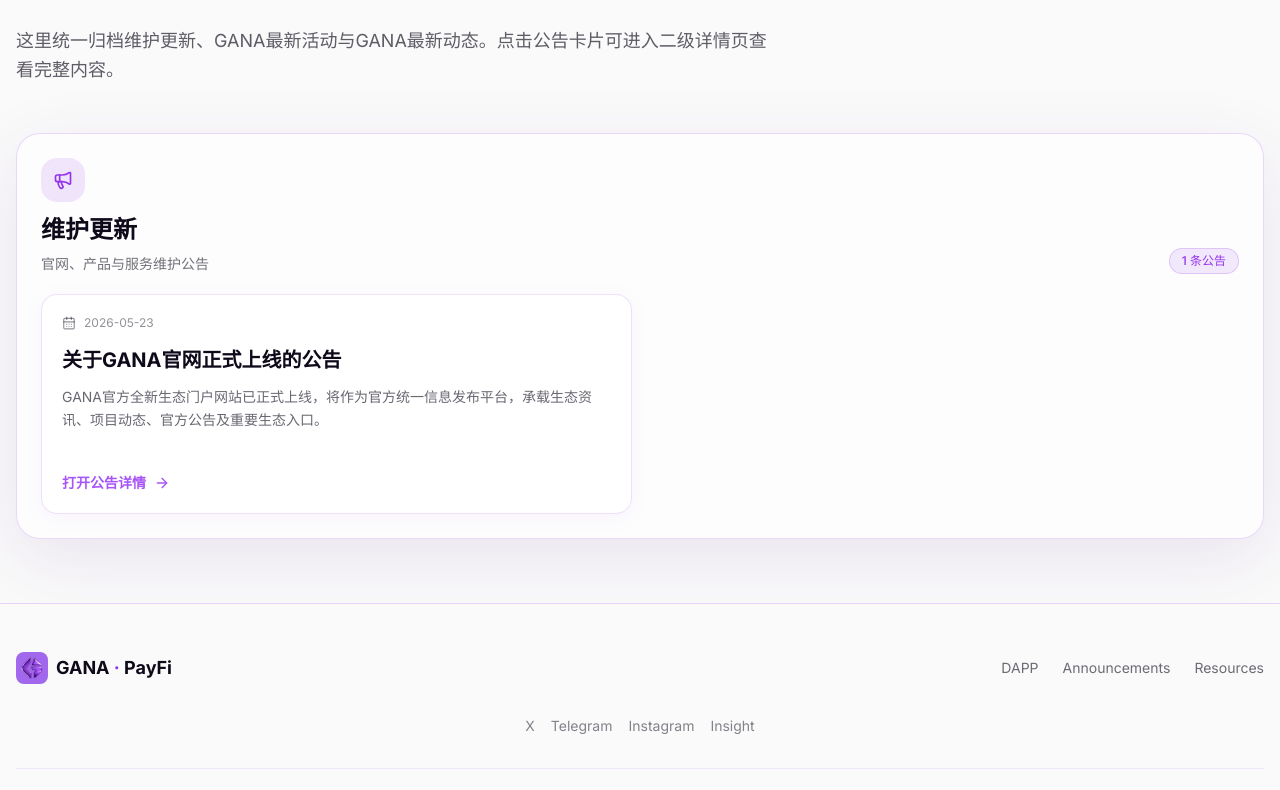
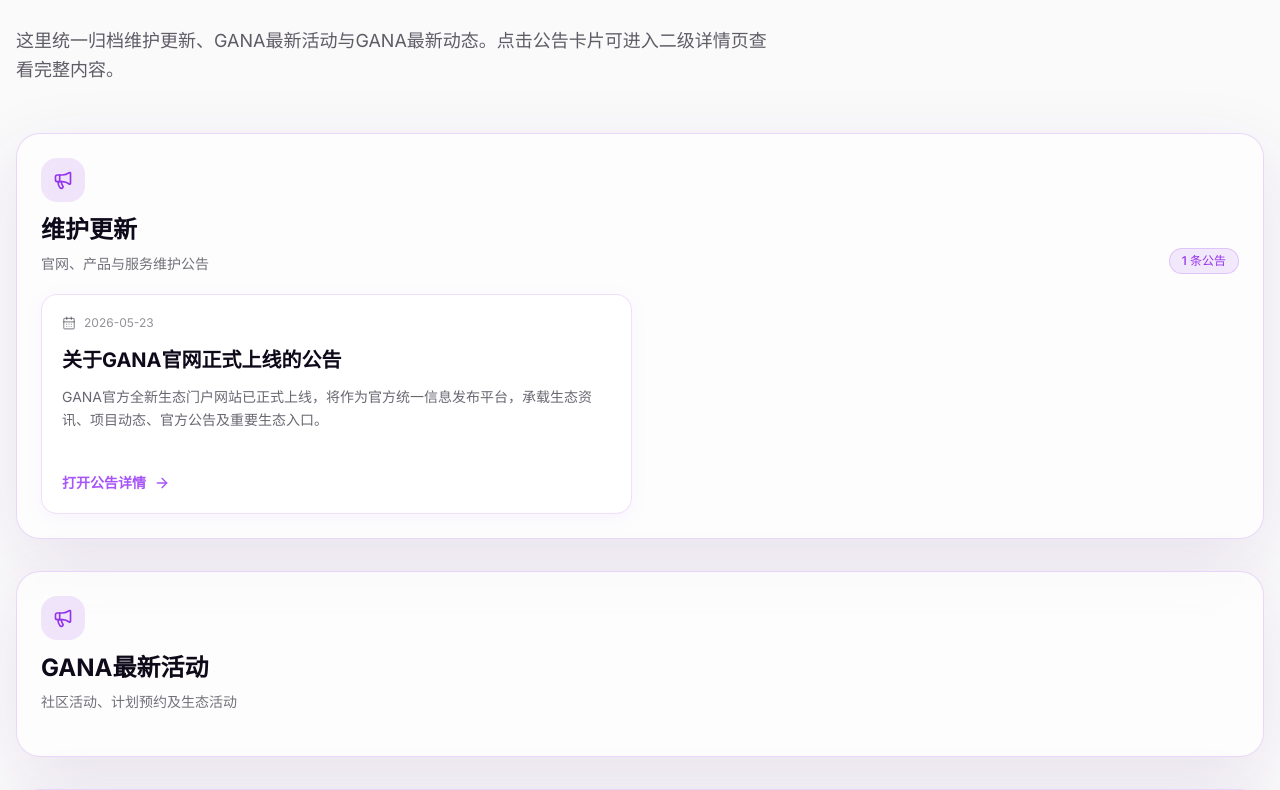
Before and after one commit to 0xfansheng/v0-gana-payfi-website, a Next.js app: page /announcements in a window 1280 px wide. Shown: the part 246-1036 px from the top of the page. Built offline with nearby package versions, Linux system fonts and the light colour scheme; no server answers; what @dynamic-labs/sdk-react-core would draw is missing.

Commit message:
Show empty announcement categories without copy

```diff
--- a/app/announcements/page.tsx
+++ b/app/announcements/page.tsx
@@ -15,13 +15,11 @@ export const metadata: Metadata = {
 }
 
 export default function AnnouncementsPage() {
-  const visibleCategorySections = announcementCategoryOrder
-    .map((category) => ({
+  const categorySections = announcementCategoryOrder.map((category) => ({
     category,
     meta: announcementCategories[category],
     announcements: getAnnouncementsByCategory(category),
   }))
-    .filter((section) => section.announcements.length > 0)
 
   return (
     <main className="min-h-screen bg-background">
@@ -46,7 +44,7 @@ export default function AnnouncementsPage() {
           </div>
 
           <div className="grid gap-8">
-            {visibleCategorySections.map((section) => (
+            {categorySections.map((section) => (
               <section key={section.category} className="rounded-3xl border border-primary/18 bg-white/58 p-5 shadow-[0_20px_70px_rgba(88,28,135,0.10)] backdrop-blur-xl dark:bg-background-soft/55 md:p-6">
                 <div className="mb-5 flex flex-col gap-3 md:flex-row md:items-end md:justify-between">
                   <div>
@@ -56,11 +54,14 @@ export default function AnnouncementsPage() {
                     <h2 className="text-2xl font-bold text-foreground">{section.meta.label}</h2>
                     <p className="mt-2 text-sm text-foreground/58">{section.meta.description}</p>
                   </div>
+                  {section.announcements.length > 0 && (
                     <span className="w-fit rounded-full border border-primary/20 bg-primary/10 px-3 py-1 text-xs font-medium text-primary">
                       {section.announcements.length} 条公告
                     </span>
+                  )}
                 </div>
 
+                {section.announcements.length > 0 && (
                   <div className="grid gap-4 lg:grid-cols-2">
                     {section.announcements.map((announcement) => (
                       <Link
@@ -85,6 +86,7 @@ export default function AnnouncementsPage() {
                       </Link>
                     ))}
                   </div>
+                )}
               </section>
             ))}
           </div>
--- a/components/announcements-section.tsx
+++ b/components/announcements-section.tsx
@@ -9,13 +9,11 @@ import {
 
 export function AnnouncementsSection() {
   const latestAnnouncements = getLatestAnnouncements(3)
-  const visibleCategories = announcementCategoryOrder
-    .map((category) => ({
-      category,
-      meta: announcementCategories[category],
-      count: getAnnouncementsByCategory(category).length,
-    }))
-    .filter((item) => item.count > 0)
+  const categoryCards = announcementCategoryOrder.map((category) => ({
+    category,
+    meta: announcementCategories[category],
+    count: getAnnouncementsByCategory(category).length,
+  }))
 
   return (
     <section id="announcements" className="py-20 px-4 relative bg-background">
@@ -39,14 +37,14 @@ export function AnnouncementsSection() {
         </div>
 
         <div className="mb-6 grid gap-4 md:grid-cols-3">
-          {visibleCategories.map((item) => (
+          {categoryCards.map((item) => (
             <div key={item.category} className="glass-card rounded-2xl p-5">
               <div className="mb-4 flex h-11 w-11 items-center justify-center rounded-2xl bg-primary/12 text-primary">
                 <Megaphone className="h-5 w-5" />
               </div>
               <h3 className="text-lg font-semibold text-foreground">{item.meta.label}</h3>
               <p className="mt-2 text-sm leading-relaxed text-foreground/58">{item.meta.description}</p>
-              <p className="mt-4 text-xs font-medium text-primary">{item.count} 条公告</p>
+              {item.count > 0 && <p className="mt-4 text-xs font-medium text-primary">{item.count} 条公告</p>}
             </div>
           ))}
         </div>
```
Lines whose indentation alone changed are shown as unchanged.
